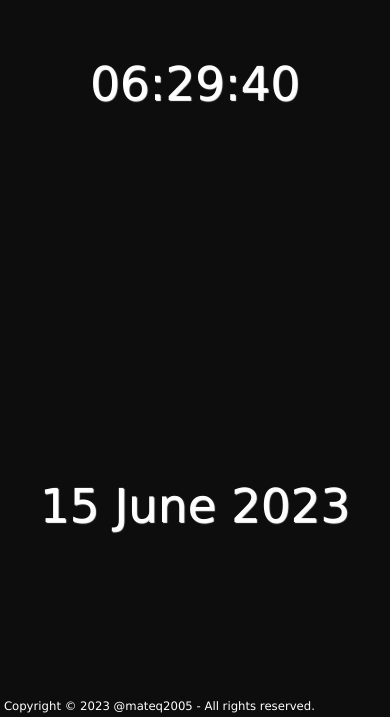
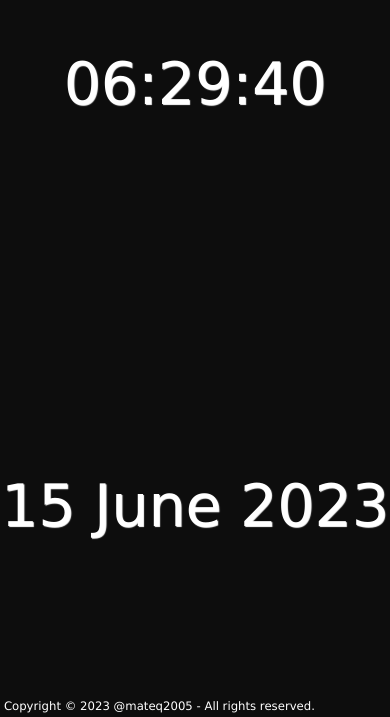
Before and after one commit to mateq2005/date-time, a plain HTML site: page index.html in a window 390 px wide. Shown: the part 127-844 px from the top of the page. Drawn offline with Linux system fonts and the light colour scheme.

Commit message:
Update style.css

```diff
--- a/style.css
+++ b/style.css
@@ -59,4 +59,8 @@ footer a {
     footer  {
         font-size: 3vw;
     }
+
+    section {
+        font-size: 15vw;
+    }
   }
```
